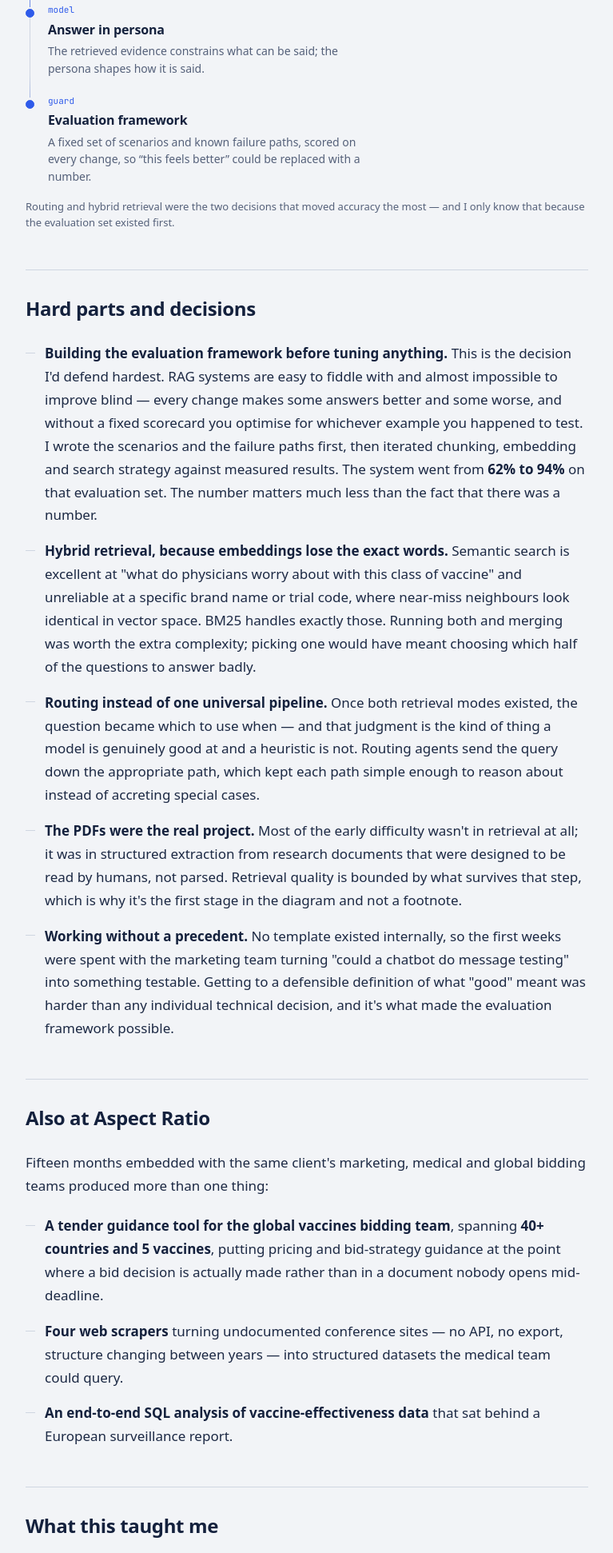
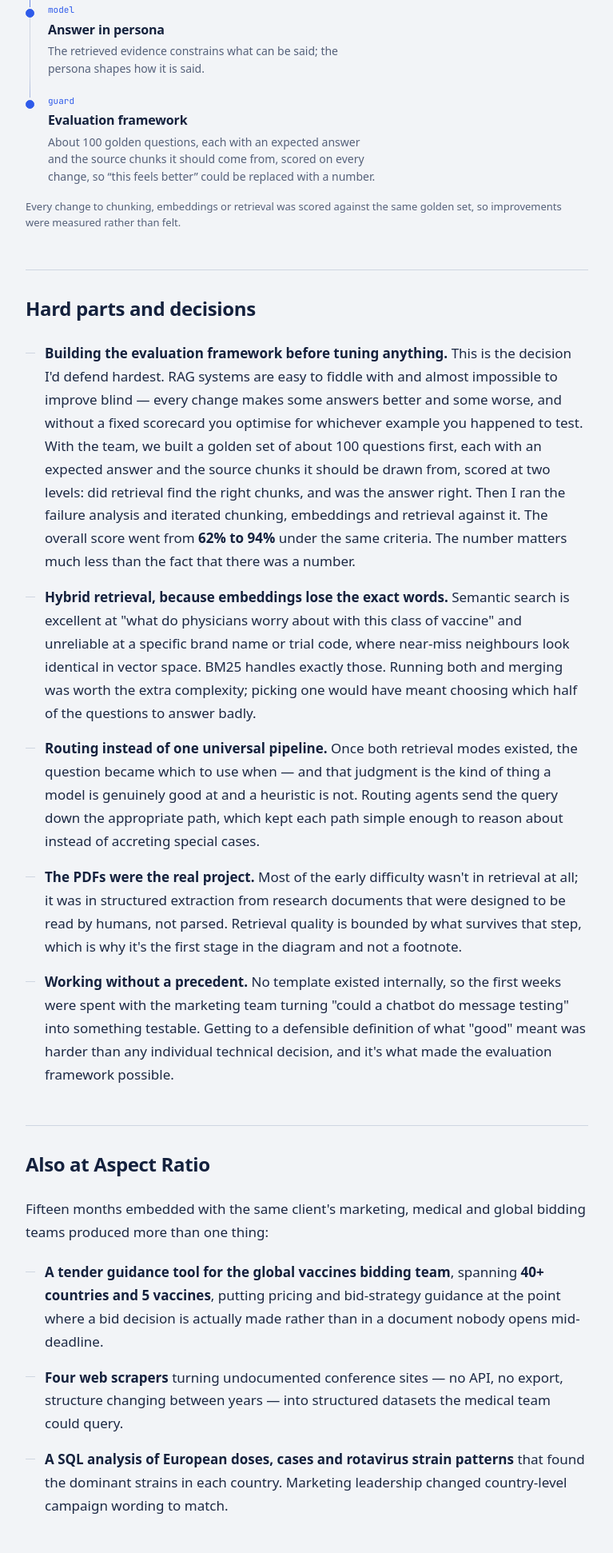
Before and after one commit to AkshGoyal/portfolio, an Astro site: page /work/hcp-persona-chatbot in a window 1280 px wide. Shown: the part 1798-3740 px from the top of the page at 80% size, without its empty margins (256-1023 px from the left). Built offline with nearby package versions, Linux system fonts and the light colour scheme; Astro itself is replaced by a stand-in of ours.

Commit message:
Correct chatbot validation, evaluation and test-count claims
Co-Authored-By: Claude Opus 5.5 <noreply@anthropic.com>

```diff
--- a/src/content/work/hcp-persona-chatbot.mdx
+++ b/src/content/work/hcp-persona-chatbot.mdx
@@ -76,10 +76,10 @@ searches.
     {
       kind: 'guard',
       label: 'Evaluation framework',
-      note: 'A fixed set of scenarios and known failure paths, scored on every change, so “this feels better” could be replaced with a number.',
+      note: 'About 100 golden questions, each with an expected answer and the source chunks it should come from, scored on every change, so “this feels better” could be replaced with a number.',
     },
   ]}
-  caption="Routing and hybrid retrieval were the two decisions that moved accuracy the most — and I only know that because the evaluation set existed first."
+  caption="Every change to chunking, embeddings or retrieval was scored against the same golden set, so improvements were measured rather than felt."
 />
 
 ## Hard parts and decisions
@@ -88,10 +88,13 @@ searches.
   decision I'd defend hardest. RAG systems are easy to fiddle with and almost
   impossible to improve blind — every change makes some answers better and some
   worse, and without a fixed scorecard you optimise for whichever example you
-  happened to test. I wrote the scenarios and the failure paths first, then
-  iterated chunking, embedding and search strategy against measured results.
-  The system went from **62% to 94%** on that evaluation set. The number matters
-  much less than the fact that there was a number.
+  happened to test. With the team, we built a golden set of about 100 questions
+  first, each with an expected answer and the source chunks it should be drawn
+  from, scored at two levels: did retrieval find the right chunks, and was the
+  answer right. Then I ran the failure analysis and iterated chunking,
+  embeddings and retrieval against it. The overall score went from **62% to
+  94%** under the same criteria. The number matters much less than the fact
+  that there was a number.
 - **Hybrid retrieval, because embeddings lose the exact words.** Semantic search
   is excellent at "what do physicians worry about with this class of vaccine"
   and unreliable at a specific brand name or trial code, where near-miss
@@ -126,8 +129,9 @@ bidding teams produced more than one thing:
 - **Four web scrapers** turning undocumented conference sites — no API, no
   export, structure changing between years — into structured datasets the
   medical team could query.
-- **An end-to-end SQL analysis of vaccine-effectiveness data** that sat behind a
-  European surveillance report.
+- **A SQL analysis of European doses, cases and rotavirus strain patterns**
+  that found the dominant strains in each country. Marketing leadership changed
+  country-level campaign wording to match.
 
 ## What this taught me
 
--- a/src/content/work/rag-eval-harness.mdx
+++ b/src/content/work/rag-eval-harness.mdx
@@ -39,7 +39,7 @@ search; the other means changing the prompt or the model. Guessing between
 them is how weeks get spent tuning the wrong half.
 
 This is the project that grew out of the chatbot work. There, the evaluation
-framework is what took accuracy to 94%. Here I wanted to build that discipline
+framework is what took its evaluation score from 62% to 94%. Here I wanted to build that discipline
 properly, as a tool, against a corpus anyone can download.
 
 ## What I built
@@ -154,7 +154,7 @@ picking it by intuition would get it wrong.
   15,444-chunk build was rehearsed through a fake gateway before a rupee was
   spent.
 
-The 159-test suite runs with no API key and no network access, and a test
+The 187-test suite runs with no API key and no network access, and a test
 enforces that it stays that way. CI runs on Linux and Windows.
 
 ## Where it stands
--- a/src/data/projects.ts
+++ b/src/data/projects.ts
@@ -220,7 +220,7 @@ export const projects: Project[] = [
       label: 'recall after fixing how test questions named their contracts, a design fault caught at the first end-to-end run.',
     },
     ownership:
-      'Ingested and fingerprinted 510 contracts, built 30 expert-annotated test cases, a cost-capped model layer and 119 tests that need no API key.',
+      'Ingested and fingerprinted 510 contracts, built 30 expert-annotated test cases, a cost-capped model layer and 187 tests that need no API key.',
     product:
       'Scores retrieval and generation separately because they need opposite fixes, and reports errors next to scores so 90% never means 90% of what didn’t crash.',
     pipeline:
--- a/src/pages/index.astro
+++ b/src/pages/index.astro
@@ -307,10 +307,10 @@ const notes = [
         <div class="job__figs">
           <div><b>62% → 94%</b><span>chatbot evaluation score</span></div>
           <div><b>40+</b><span>countries in the vaccine tender tool</span></div>
-          <div><b>10</b><span>clinical users validated it before handover</span></div>
+          <div><b>10</b><span>team users validated it before handover</span></div>
         </div>
         <ul>
-          <li>Owned a physician-persona chatbot from brief to handover: multi-agent RAG over hybrid search, and the evaluation framework that took it from 62% to 94%.</li>
+          <li>Owned a physician-persona chatbot from brief to handover: multi-agent RAG over hybrid search, tuned against a team-built golden set from 62% to 94%.</li>
           <li>Built tender guidance for the global bidding team across 40+ countries and 5 vaccines.</li>
           <li>Wrote scrapers that turned undocumented conference sites into datasets, and briefed VP-level leaders on AI cases.</li>
         </ul>
```
